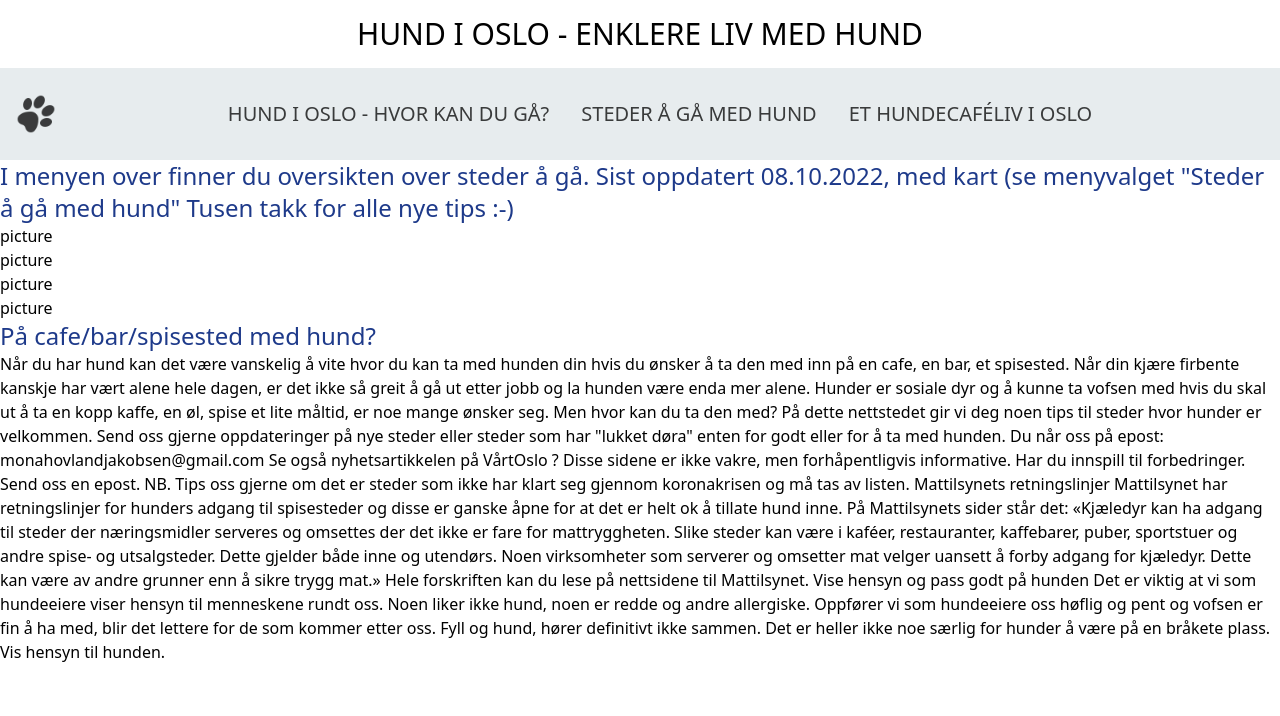
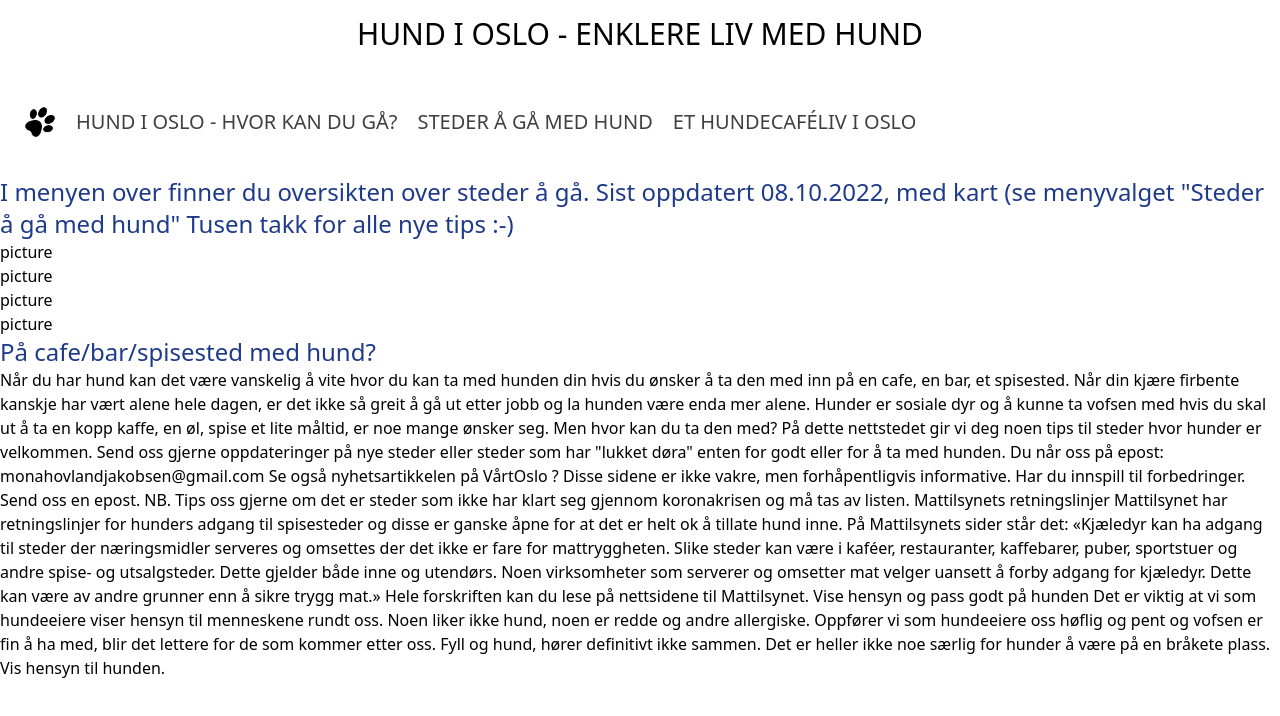
Before and after one commit to SallyNotAtWork/FirstOne, a Next.js app: page / in a window 1280 px wide. Shown: the top 716 px of the page. Built offline with nearby package versions, Linux system fonts and the light colour scheme.

Commit message:
Update Header.tsx

```diff
--- a/components/Header.tsx
+++ b/components/Header.tsx
@@ -4,30 +4,33 @@ import React from "react";
 
 function Header() {
   return (
-    <header className="sticky top-0 z-30 flex w-full items-center justify-between bg-[#E7ECEE] p-4">
-      <div className="flex items-center justify-center md:w-1/8">
-        <Link href="/">
-          <div className="relative w-10 cursor-pointer opacity-75 h-10 transition hover:opacity-100">
-            <Image
-              src={"/dogpaw.png"}
-              layout="fill"
-              objectFit="contain"
+    <div className="flex flex-row items-center px-4 py-6 sm:px-6 space-x-5">
+
+      <div className="flex-none ">
+       <a href="/">
+            <img
+              className="h-8 w-auto"
+              src="/dogpaw.png"
+              alt=""
             />
-          </div>
-        </Link>
-      </div>
-      <div className="flex-1 items-center justify-center space-x-8 md:flex">
+        </a>
+        </div>
+
         <a className="headerLink" href="/">
           HUND I OSLO - HVOR KAN DU GÅ?
         </a>
+
         <a className="headerLink" href="/Steder">
           STEDER Å GÅ MED HUND
         </a>
+
         <a className="headerLink" href="/Hundeliv">
           ET HUNDECAFÉLIV I OSLO
         </a>
+
+
       </div>
-    </header>
+
   );
 }
 
```
